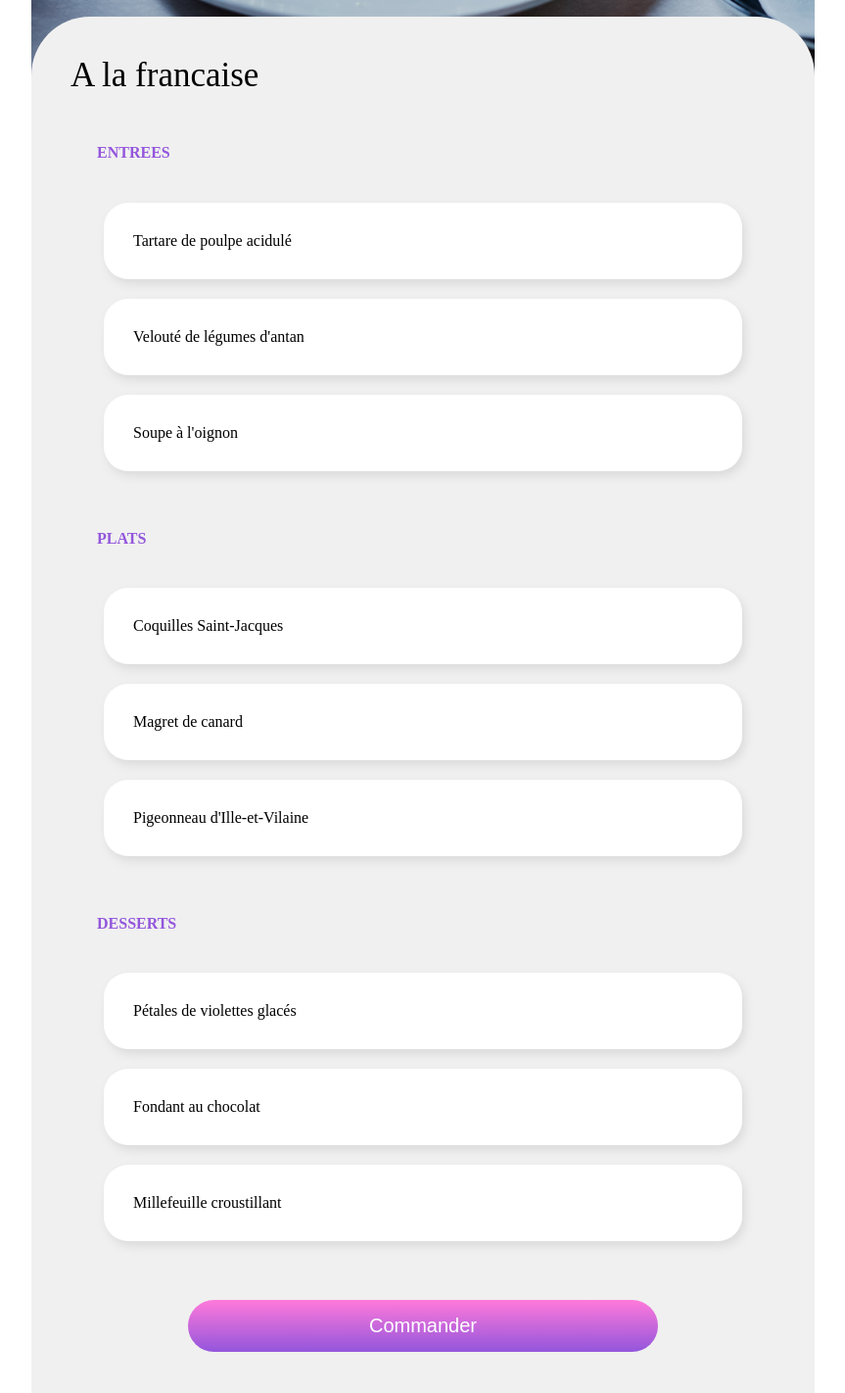
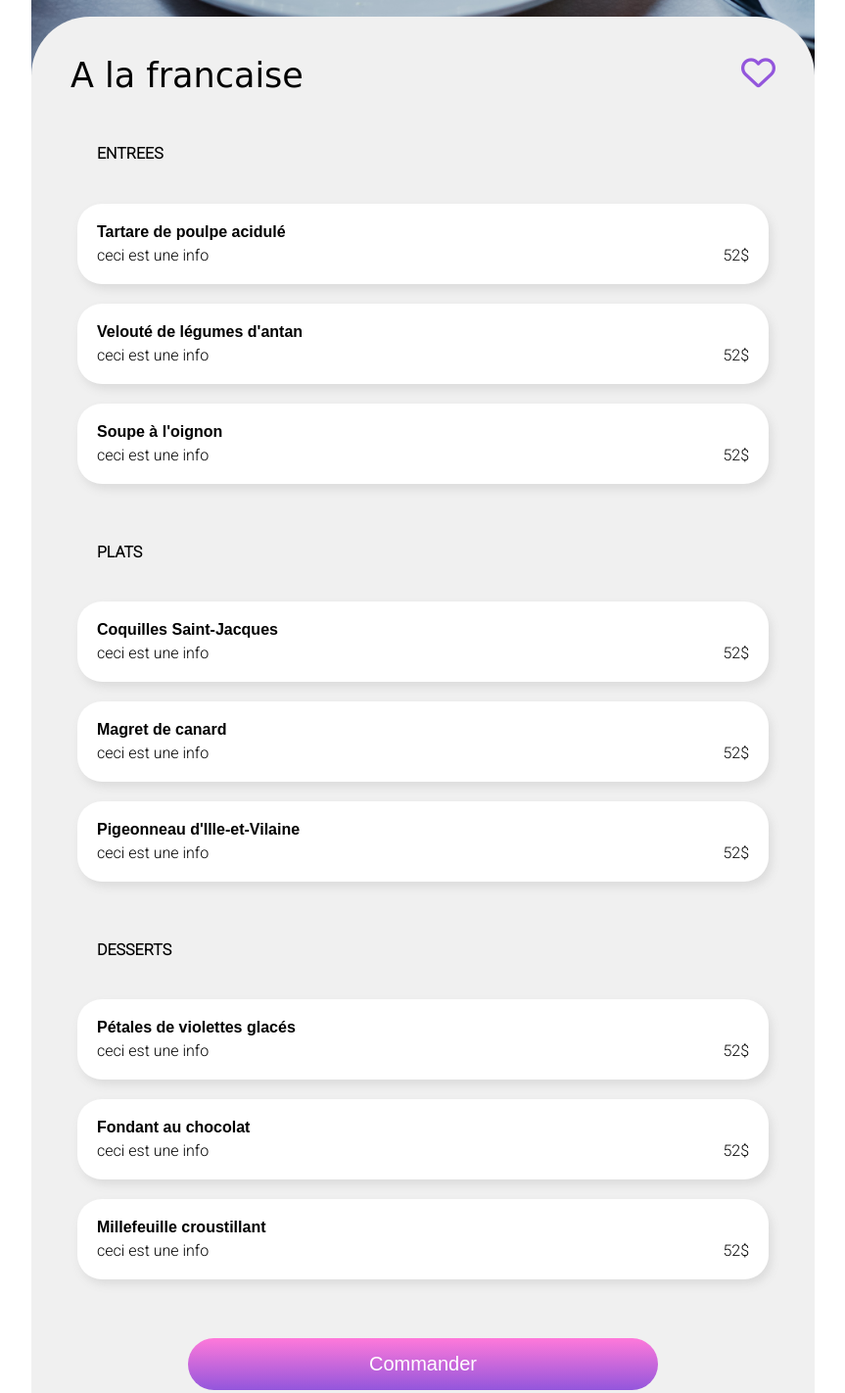
Before and after one commit to enburgos/Ohmyfood, a plain HTML site: page menu1.html in a window 1280 px wide. Shown: the part 580-2002 px from the top of the page at 98% size, without its empty margins (208-1071 px from the left). Drawn offline with Linux system fonts and the light colour scheme; a web font is replaced by a local one.

Commit message:
version test

```diff
--- a/css/menu1.css
+++ b/css/menu1.css
@@ -1,3 +1,5 @@
+
+
 body {
     max-width: 1400px;
 }
@@ -94,6 +96,7 @@ header {
 
 
 
+
 .entrees, .plats, .desserts {
     display: flex;
     flex-wrap: wrap;
@@ -106,36 +109,75 @@ header {
     width: 90%;
     padding: 10px;
     margin-top: -20px;
-    color: #9356DC;
+    font-family: 'roboto', sans-serif;
 
 }
 
 .plat {
+    display: flex;
+    flex-wrap: wrap;
     background-color: white;
     box-shadow: rgb(219, 219, 219) 3px 5px 10px;
     border-radius: 25px;
     display: flex;
     flex-wrap: wrap;
+    width: 90%;
+    padding: 20px;
+    margin: 10px;
+
+}
+
+.plat h4 {
+    margin: 0;
+    padding: 0;
     width: 80%;
-    padding: 30px;
-    margin: 10px;
+    font-family: 'Robotozmonreuf', sans-serif;
+    color: black;
 }
 
 .plat:hover {
-    background-color: #ecd5e5;
-    cursor: pointer;
+    background-color: #ffbeed;
 }
 
-.plat:active {
-    border: #9356DC 1px solid;
+.plat-infos {
+    display: flex;
+    justify-content: space-between;
+    width: 100%;
+    margin-top: 5px;
 }
+
+.plat-infos p {
+    margin: 0;
+    padding: 0;
+    font-family: 'roboto', sans-serif;
+}
+
+
+
+
 
 .info {
 
+    display: flex;
+    justify-content: space-between;
     width: 90%;
     padding: 30px;
     margin-top: 10px;
     font-size: 35px;
+    font-family: 'Shrikhand', cursive;
+}
+
+.info p {
+    padding: 0;
+    margin: 0;
+}
+
+.info i {
+    color: #9356DC;
+}
+
+.info i:hover {
+    color: red;
 }
 
 footer {
--- a/menu1.html
+++ b/menu1.html
@@ -5,45 +5,105 @@
     <meta charset="UTF-8">
     <meta http-equiv="X-UA-Compatible" content="IE=edge">
     <meta name="viewport" content="width=device-width, initial-scale=1.0">
-    <link rel="stylesheet" href="/css/menu1.css">
+    <link rel="stylesheet" href="css/menu1.css">
     <script src="https://kit.fontawesome.com/9aa2a871ad.js" crossorigin="anonymous"></script>
+    <link rel="preconnect" href="https://fonts.googleapis.com">
+    <link rel="preconnect" href="https://fonts.gstatic.com" crossorigin>
+    <link href="https://fonts.googleapis.com/css2?family=Roboto:wght@100;300&family=Shrikhand&display=swap"
+        rel="stylesheet">
     <title>menu1</title>
 </head>
 
 <body>
     <header>
         <div class="logo">
-            <a href="/index.html"><i class="fa-solid fa-arrow-left"></i></a>
-            <img src="/Maquettes Ohmyfood/images/logo/ohmyfood.png" alt="">
+            <a href="index.html"><i class="fa-solid fa-arrow-left"></i></a>
+            <img src="Maquettes Ohmyfood/images/logo/ohmyfood.png" alt="">
             <p></p>
         </div>
     </header>
     <div id="entire-page">
 
         <div class="image-restaurant">
-            <img src="/Maquettes Ohmyfood/images/restaurants/toa-heftiba-DQKerTsQwi0-unsplash.jpg" alt="">
+            <img src="Maquettes Ohmyfood/images/restaurants/toa-heftiba-DQKerTsQwi0-unsplash.jpg" alt="">
         </div>
 
         <div class="menus">
-            <div class="info">A la francaise</div>
+            <div class="info">
+                <p>A la francaise</p><i class="fa-regular fa-heart"></i>
+            </div>
 
             <div class="entrees">
                 <h4>ENTREES</h4>
-                <div class="plat">Tartare de poulpe acidulé</div>
-                <div class="plat">Velouté de légumes d'antan</div>
-                <div class="plat">Soupe à l'oignon</div>
+                <div class="plat">
+                    <h4>Tartare de poulpe acidulé</h4>
+                    <div class="plat-infos">
+                        <p>ceci est une info</p>
+                        <p>52$</p>
+                    </div>
+                </div>
+                <div class="plat">
+                    <h4>Velouté de légumes d'antan</h4>
+                    <div class="plat-infos">
+                        <p>ceci est une info</p>
+                        <p>52$</p>
+                    </div>
+                </div>
+                <div class="plat">
+                    <h4>Soupe à l'oignon</h4>
+                    <div class="plat-infos">
+                        <p>ceci est une info</p>
+                        <p>52$</p>
+                    </div>
+                </div>
             </div>
             <div class="plats">
                 <h4>PLATS</h4>
-                <div class="plat">Coquilles Saint-Jacques</div>
-                <div class="plat">Magret de canard</div>
-                <div class="plat">Pigeonneau d'Ille-et-Vilaine</div>
+                <div class="plat">
+                    <h4>Coquilles Saint-Jacques</h4>
+                    <div class="plat-infos">
+                        <p>ceci est une info</p>
+                        <p>52$</p>
+                    </div>
+                </div>
+                <div class="plat">
+                    <h4>Magret de canard</h4>
+                    <div class="plat-infos">
+                        <p>ceci est une info</p>
+                        <p>52$</p>
+                    </div>
+                </div>
+                <div class="plat">
+                    <h4>Pigeonneau d'Ille-et-Vilaine</h4>
+                    <div class="plat-infos">
+                        <p>ceci est une info</p>
+                        <p>52$</p>
+                    </div>
+                </div>
             </div>
             <div class="desserts">
                 <h4>DESSERTS</h4>
-                <div class="plat">Pétales de violettes glacés</div>
-                <div class="plat">Fondant au chocolat</div>
-                <div class="plat">Millefeuille croustillant</div>
+                <div class="plat">
+                    <h4>Pétales de violettes glacés</h4>
+                    <div class="plat-infos">
+                        <p>ceci est une info</p>
+                        <p>52$</p>
+                    </div>
+                </div>
+                <div class="plat">
+                    <h4>Fondant au chocolat</h4>
+                    <div class="plat-infos">
+                        <p>ceci est une info</p>
+                        <p>52$</p>
+                    </div>
+                </div>
+                <div class="plat">
+                    <h4>Millefeuille croustillant</h4>
+                    <div class="plat-infos">
+                        <p>ceci est une info</p>
+                        <p>52$</p>
+                    </div>
+                </div>
             </div>
 
             <button>Commander</button>
@@ -52,7 +112,7 @@
     </div>
     <footer>
 
-        <img src="/Maquettes Ohmyfood/images/logo/ohmyfood.png" alt="">
+        <img src="Maquettes Ohmyfood/images/logo/ohmyfood.png" alt="">
         <p>Proposer un restautant</p>
         <p>Devenir partenaire</p>
         <p>Mentions légales</p>
```
Also changed, not shown: css/style.css (+14 -4 lines), index.html (+4 -0 lines), 3 other files.
